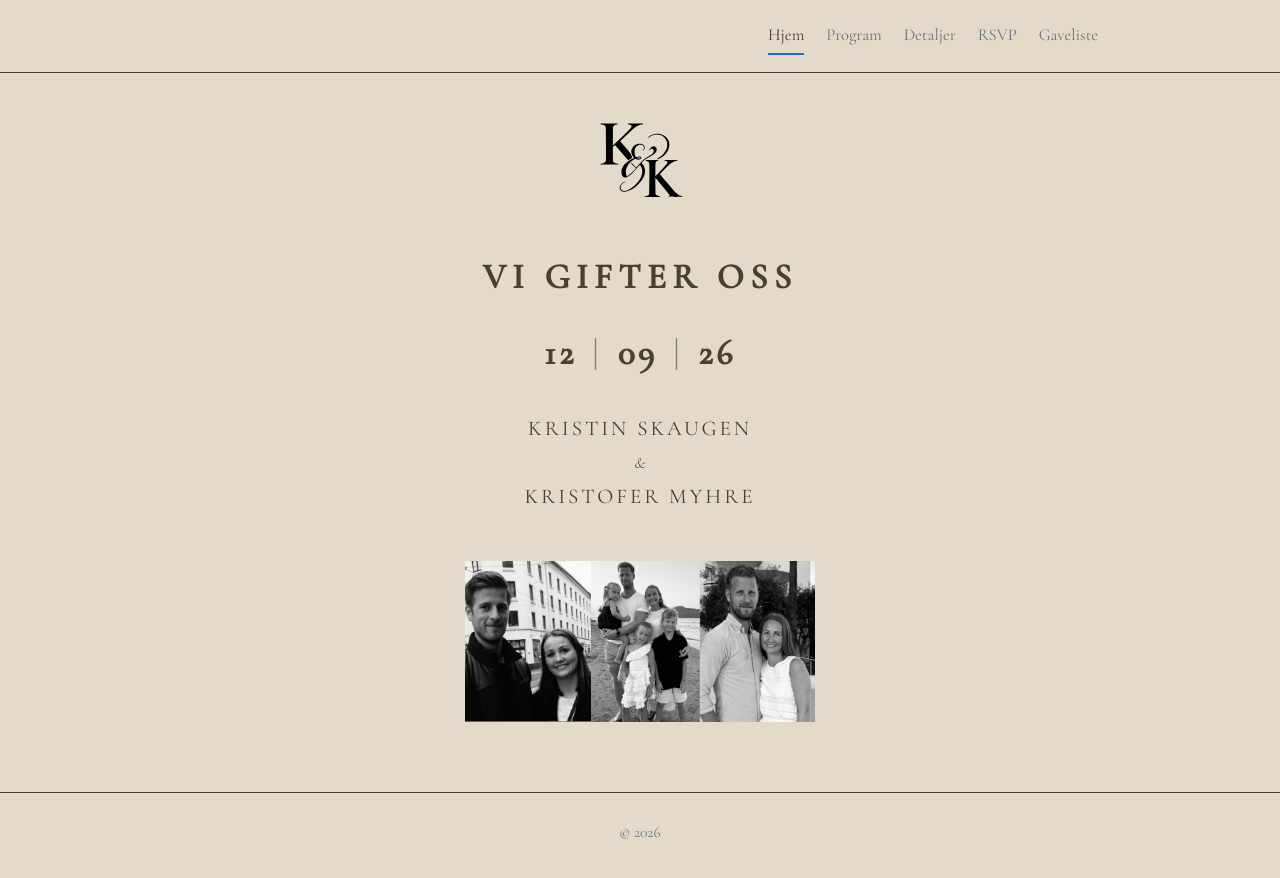
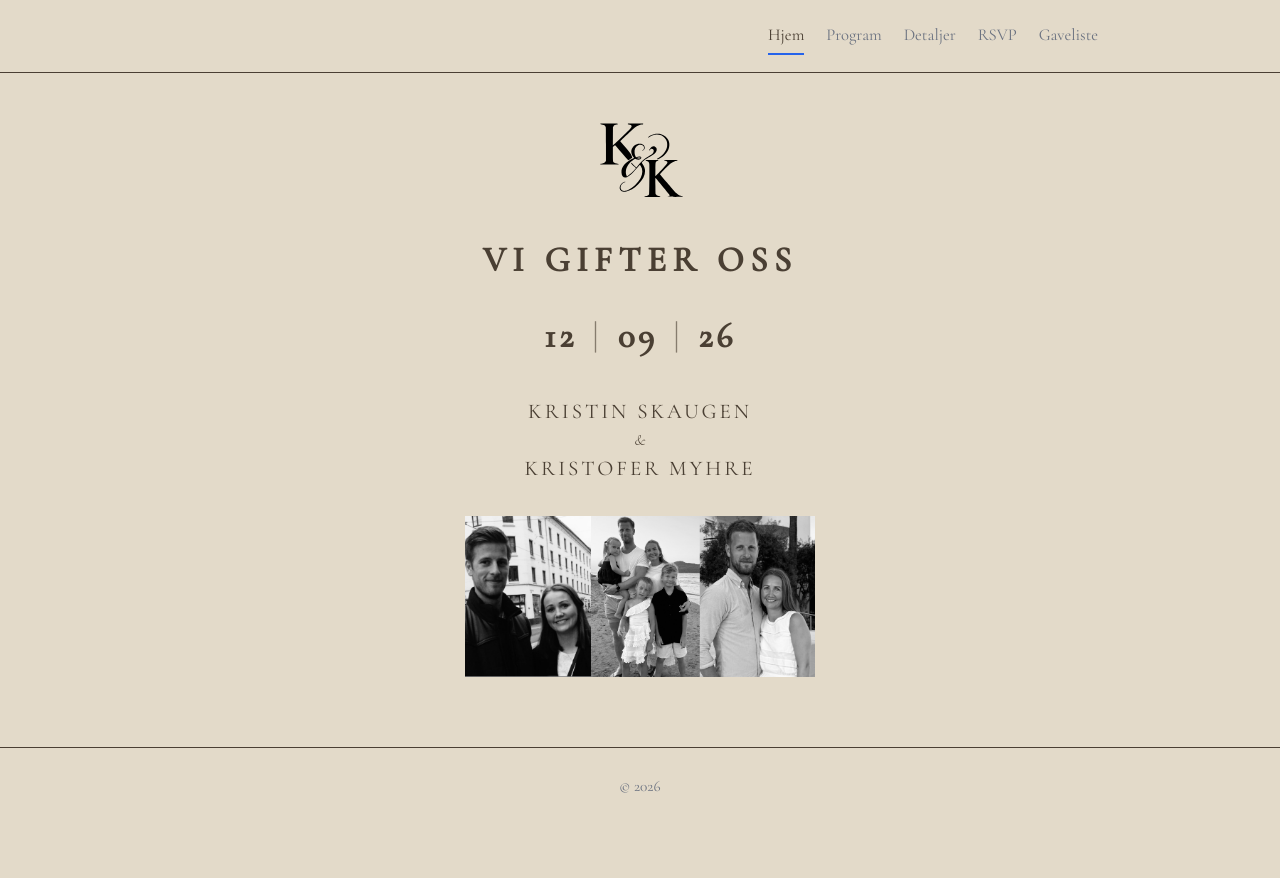
Before and after one commit to Flensolini/kristinogkristofer, a React (Vite) app: page /#/ in a window 1280 px wide. Shown: the top 878 px of the page. After the commit the page ends 840 px from the top, so only its background shows below. Built offline with nearby package versions, Linux system fonts and the light colour scheme.

Commit message:
adjustments

```diff
--- a/src/pages/Hjem.module.css
+++ b/src/pages/Hjem.module.css
@@ -14,7 +14,7 @@
   display: block;
   width: auto;
   height: 8rem;
-  margin: 0 auto 1rem;
+  margin: 0 auto 0rem;
 }
 
 /* Intro */
@@ -29,7 +29,7 @@
 
 /* Names */
 .names {
-  margin-bottom: 3rem;
+  margin-bottom: 2rem;
 }
 
 .name {
@@ -45,7 +45,7 @@
   font-family: "Tangerine", cursive;
   font-size: 1.2rem;
   line-height: 1;
-  margin: 0.6rem 0;
+  margin: 0.3rem 0;
 }
 
 /* Details */
```
